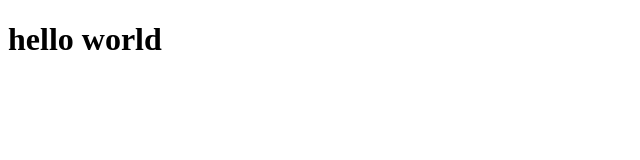
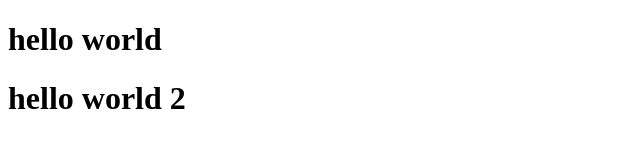
Before and after one commit to ciraj08/practice, a plain HTML site: page index.html in a window 1280 px wide. Shown: the whole page, without its empty margins (0-640 px from the left). Drawn offline with Linux system fonts and the light colour scheme.

Commit message:
second commit

```diff
--- a/index.html
+++ b/index.html
@@ -7,5 +7,6 @@
   </head>
   <body>
     <h1>hello world</h1>
+    <h1>hello world 2</h1>
   </body>
 </html>
```
